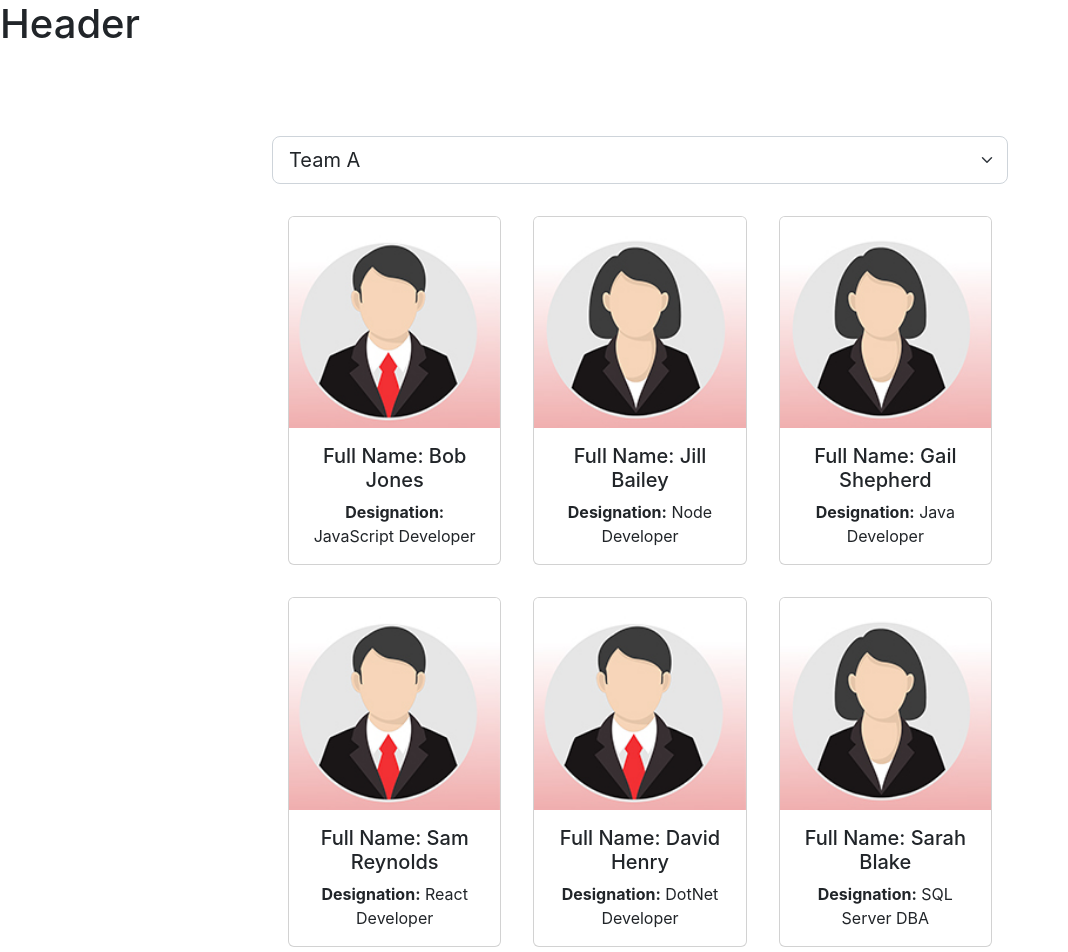
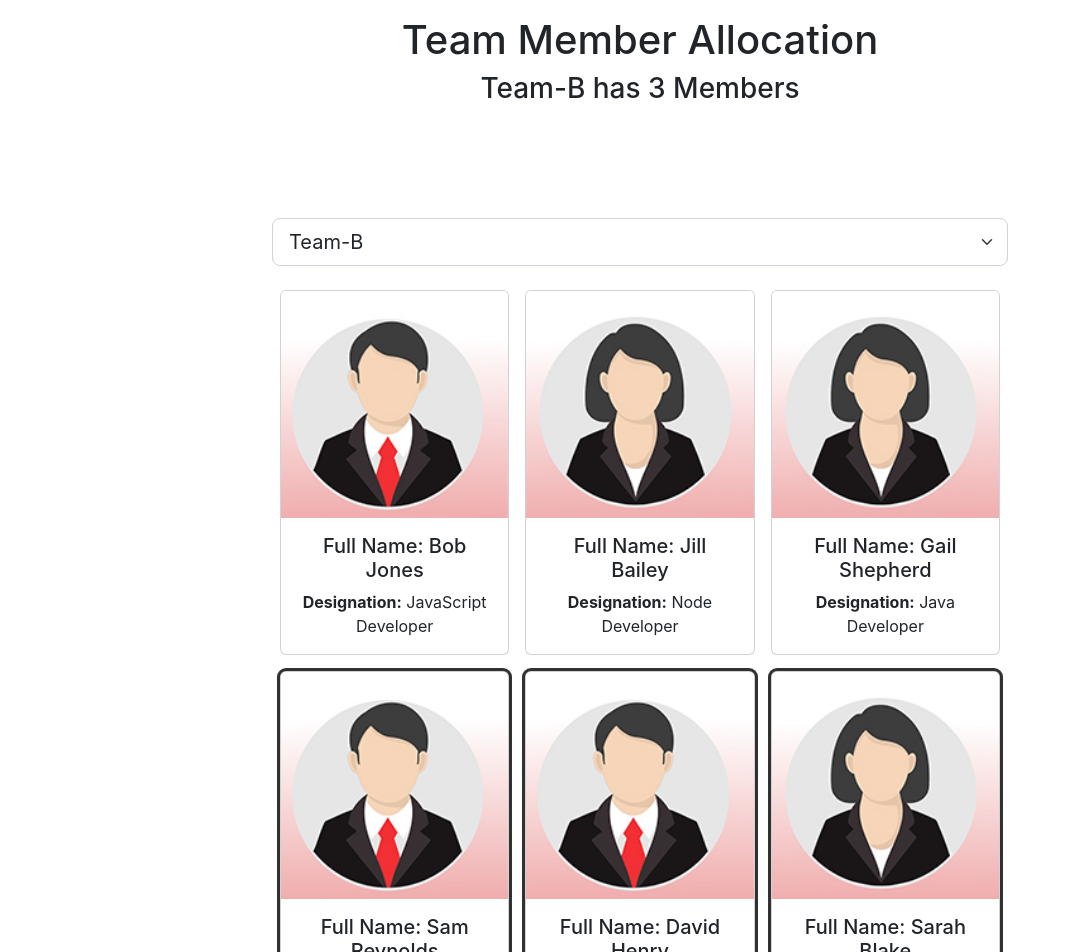
Before and after one commit to GreshamFedora/react-admin-teams, a React (Create React App) app: page / in a window 1280 px wide. Shown: the top 952 px of the page, without its empty margins (0-1068 px from the left). Built offline with nearby package versions, Linux system fonts and the light colour scheme.

Commit message:
added in card functionality and selector

```diff
--- a/src/App.js
+++ b/src/App.js
@@ -1,14 +1,126 @@
 import * as React from 'react';
 import Header from './components/Header'
+import Employees from './components/Employees'
 import Footer from './components/Footer'
-import Employees from './components/Employees'
-
+import { useState, useEffect } from 'react'
 
 function App() {
+
+  const [selectedTeam, setTeam] = useState(JSON.parse(localStorage.getItem('selectedTeam')) || "Team-B")
+
+  const [employees, setEmployees] = useState(JSON.parse(localStorage.getItem('employeeList')) || [{
+  id: 1,
+  fullName: "Bob Jones",
+  designation: "JavaScript Developer",
+  gender: "male",
+  teamName: "Team-A"
+},
+{
+  id: 2,
+  fullName: "Jill Bailey",
+  designation: "Node Developer",
+  gender: "female",
+  teamName: "Team-A"
+},
+{
+  id: 3,
+  fullName: "Gail Shepherd",
+  designation: "Java Developer",
+  gender: "female",
+  teamName: "Team-A"
+},
+{
+  id: 4,
+  fullName: "Sam Reynolds",
+  designation: "React Developer",
+  gender: "male",
+  teamName: "Team-B"
+},
+{
+  id: 5,
+  fullName: "David Henry",
+  designation: "DotNet Developer",
+  gender: "male",
+  teamName: "Team-B"
+},
+{
+  id: 6,
+  fullName: "Sarah Blake",
+  designation: "SQL Server DBA",
+  gender: "female",
+  teamName: "Team-B"
+},
+{
+  id: 7,
+  fullName: "James Bennet",
+  designation: "Angular Developer",
+  gender: "male",
+  teamName: "Team-C"
+},
+{
+  id: 8,
+  fullName: "Jessica Faye",
+  designation: "API Developer",
+  gender: "female",
+  teamName: "Team-C"
+},
+{
+  id: 9,
+  fullName: "Lita Stone",
+  designation: "C++ Developer",
+  gender: "female",
+  teamName: "Team-C"
+},
+{
+  id: 10,
+  fullName: "Daniel Young",
+  designation: "Python Developer",
+  gender: "male",
+  teamName: "Team-D"
+},
+{
+  id: 11,
+  fullName: "Adrian Jacobs",
+  designation: "Vue Developer",
+  gender: "male",
+  teamName: "Team-D"
+},
+{
+  id: 12,
+  fullName: "Devin Monroe",
+  designation: "Graphic Designer",
+  gender: "male",
+  teamName: "Team-D"
+  }]);
+
+  useEffect(() => {
+
+    localStorage.setItem('employeeList',JSON.stringify(employees));
+
+  }, [employees]);
+
+  useEffect(() => {
+
+    localStorage.setItem('selectedTeam',JSON.stringify(selectedTeam));
+
+  }, [selectedTeam]);
+
+  function handleTeamSelectionChange(e) {
+      setTeam(e.target.value);
+  }
+
+  function handleEmployeeCardClick(e) {
+      const transformedEmployees = employees.map((employee) => employee.id === parseInt(e.currentTarget.id)
+                                                          ? (employee.teamName === selectedTeam)?{...employee, teamName: ''}:{...employee, teamName: selectedTeam}
+                                                          :employee);
+  setEmployees(transformedEmployees);
+
+}
+
   return (
     <div>
-      <Header />
-      <Employees />
+      <Header selectedTeam={selectedTeam} teamMemberCount={employees.filter((employee) => employee.teamName === selectedTeam).length} />
+      <Employees employees={employees} selectedTeam={selectedTeam} handleEmployeeCardClick={handleEmployeeCardClick} handleTeamSelectionChange={handleTeamSelectionChange} />
       <Footer />
     </div>
   );
--- a/src/components/Employees.jsx
+++ b/src/components/Employees.jsx
@@ -1,105 +1,18 @@
-import { useState} from 'react'
 import femaleProfile from '../images/femaleProfile.jpg';
 import maleProfile from '../images/maleProfile.jpg';
 
-const Employees = () => {
+const Employees = ({employees, selectedTeam, handleEmployeeCardClick, handleTeamSelectionChange}) => {
 
-    const [selectedTeam, setTeam] = useState('TeamB')
-
-    const [employees, setEmployees] = useState([{
-    id: 1,
-    fullName: "Bob Jones",
-    designation: "JavaScript Developer",
-    gender: "male",
-    teamName: "TeamA"
-  },
-  {
-    id: 2,
-    fullName: "Jill Bailey",
-    designation: "Node Developer",
-    gender: "female",
-    teamName: "TeamA"
-  },
-  {
-    id: 3,
-    fullName: "Gail Shepherd",
-    designation: "Java Developer",
-    gender: "female",
-    teamName: "TeamA"
-  },
-  {
-    id: 4,
-    fullName: "Sam Reynolds",
-    designation: "React Developer",
-    gender: "male",
-    teamName: "TeamB"
-  },
-  {
-    id: 5,
-    fullName: "David Henry",
-    designation: "DotNet Developer",
-    gender: "male",
-    teamName: "TeamB"
-  },
-  {
-    id: 6,
-    fullName: "Sarah Blake",
-    designation: "SQL Server DBA",
-    gender: "female",
-    teamName: "TeamB"
-  },
-  {
-    id: 7,
-    fullName: "James Bennet",
-    designation: "Angular Developer",
-    gender: "male",
-    teamName: "TeamC"
-  },
-  {
-    id: 8,
-    fullName: "Jessica Faye",
-    designation: "API Developer",
-    gender: "female",
-    teamName: "TeamC"
-  },
-  {
-    id: 9,
-    fullName: "Lita Stone",
-    designation: "C++ Developer",
-    gender: "female",
-    teamName: "TeamC"
-  },
-  {
-    id: 10,
-    fullName: "Daniel Young",
-    designation: "Python Developer",
-    gender: "male",
-    teamName: "TeamD"
-  },
-  {
-    id: 11,
-    fullName: "Adrian Jacobs",
-    designation: "Vue Developer",
-    gender: "male",
-    teamName: "TeamD"
-  },
-  {
-    id: 12,
-    fullName: "Devin Monroe",
-    designation: "Graphic Designer",
-    gender: "male",
-    teamName: "TeamD"
-    }]);
 
     return (
       <main className='container'>
           <div className='row justify-content-center mt-3 mb-3'>
               <div className='col-8'>
-                  <select className='form-select form-select-lg'>
-                      <option value='TeamA'>Team A</option>
-                      <option value='TeamB'>Team B</option>
-                      <option value='TeamC'>Team C</option>
-                      <option value='TeamD'>Team D</option>
+                  <select className='form-select form-select-lg' value={selectedTeam} onChange={handleTeamSelectionChange}>
+                      <option value='Team-A'>Team-A</option>
+                      <option value='Team-B'>Team-B</option>
+                      <option value='Team-C'>Team-C</option>
+                      <option value='Team-D'>Team-D</option>
                   </select>
               </div>
           </div>
@@ -109,7 +22,7 @@
                   <div className='card-collection'>
                       {
                       employees.map((employee) => (
-                          <div id={employee.id} classname="card" className='card m-3' style={{ cursor: "pointer" }}>
+                          <div key={employee.id} id={employee.id} className={(employee.teamName === selectedTeam ? 'card m-2 standout' : 'card m-2')} style={{ cursor: "pointer" }} onClick={handleEmployeeCardClick}>
 
                               {(employee.gender === 'male') ? <img src={maleProfile} className="card-img-top" />
                                                             : <img src={femaleProfile} className="card-img-top" />}
--- a/src/components/Footer.jsx
+++ b/src/components/Footer.jsx
@@ -1,8 +1,14 @@
 const Footer = () => {
+  let today = new Date();
+
   return (
-    <div>
-        <h1>Footer</h1>
-    </div>
+    <footer className="container">
+      <div className="row justify-content-center mt-3 mb-4">
+        <div className="col-8">
+          <h5>Team Member Allocation App - {today.getFullYear()}</h5>
+        </div>
+      </div>
+    </footer>
   )
 }
 
--- a/src/components/Header.jsx
+++ b/src/components/Header.jsx
@@ -1,7 +1,12 @@
-const Header = () => {
+const Header = ({selectedTeam, teamMemberCount}) => {
   return (
-    <header>
-        <h1>Header</h1>
+    <header className="container">
+        <div className="row justify-content-center mt-3 mb-4">
+          <div className="col-8">
+            <h1>Team Member Allocation</h1>
+            <h3>{selectedTeam} has {teamMemberCount} Members</h3>
+          </div>
+        </div>
     </header>
   )
 }
--- a/src/index.css
+++ b/src/index.css
@@ -17,7 +17,15 @@
   grid-template-columns: 1fr 1fr 1fr;
 }
 
+.standout {
+  box-shadow: rgba(0,0,0,0.16) 0px 1px 4px, rgb(51,51,51) 0px 0px 0px 3px;
+}
+
 code {
   font-family: source-code-pro, Menlo, Monaco, Consolas, 'Courier New',
     monospace;
 }
+
+h1,h2,h3,h4,h5,p {
+  text-align: center;
+}
```
